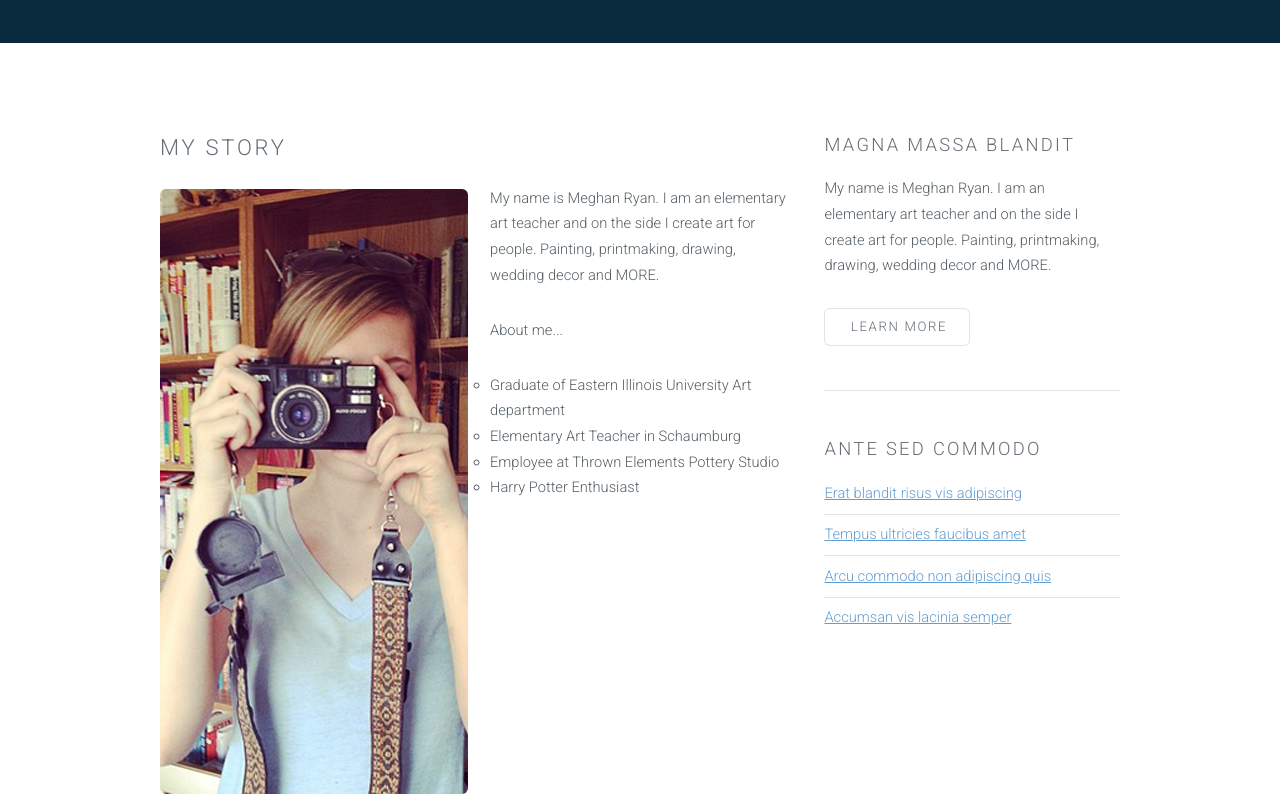
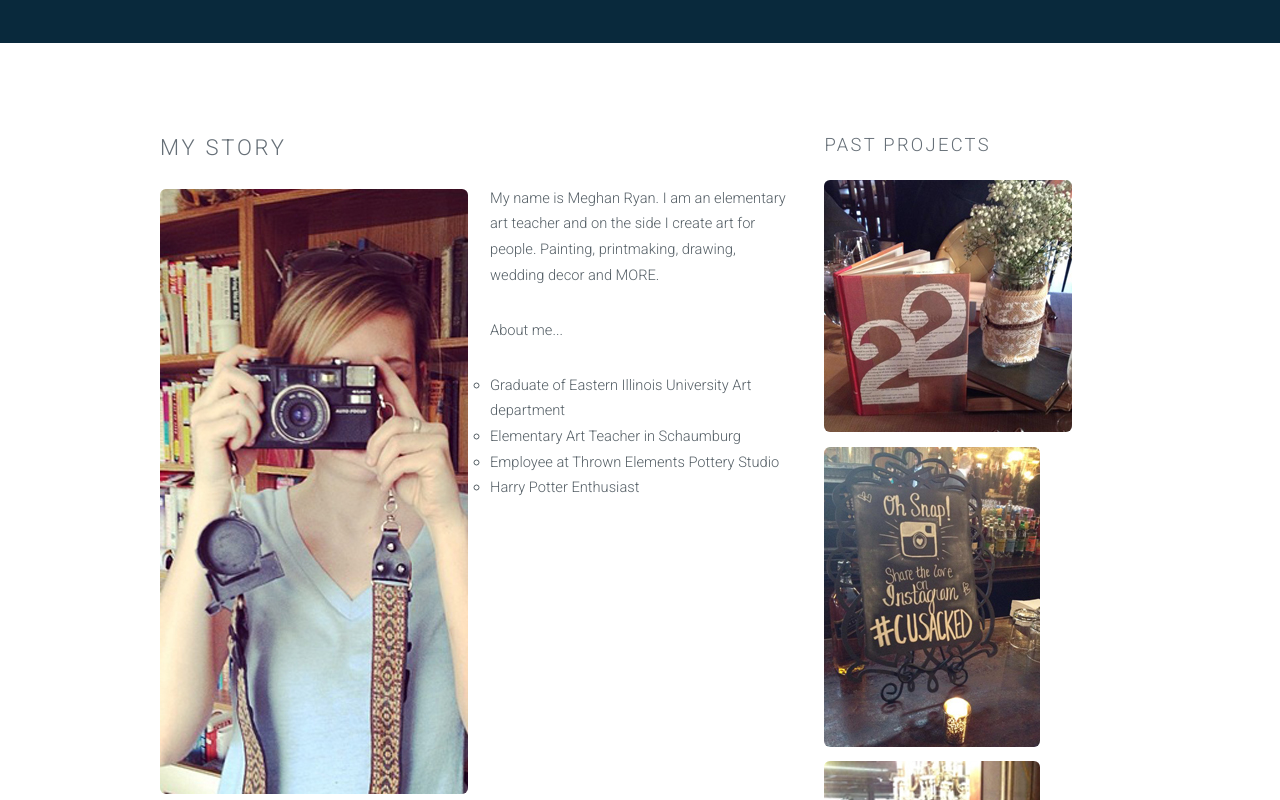
Before and after one commit to kepeternell/WistyPrints, a plain HTML site: page index.html in a window 1280 px wide. Shown: the part 1880-2680 px from the top of the page. Drawn offline with Linux system fonts and the light colour scheme.

Commit message:
past projects

```diff
--- a/css/style.css
+++ b/css/style.css
@@ -1074,7 +1074,6 @@
 			font-size: 0.9em;
 			margin: 2em 0 0 0;
 			padding: 0;
-			text-align: center;
 		}
 
 			#footer .copyright li {
--- a/index.html
+++ b/index.html
@@ -131,22 +131,12 @@
 						</div>
 						<div class="4u">
 							<section>
-								<h3>Magna massa blandit</h3>
-								<p>My name is Meghan Ryan. I am an elementary art teacher and on the side I create art for people. Painting, printmaking, drawing, wedding decor and MORE.</p>
-								<ul class="actions">
-									<li><a href="#" class="button alt">Learn More</a></li>
-								</ul>
+								<h3>Past Projects</h3>
+								<a class="image left"><img src="images/table.jpg" alt="table" /></a>
+								<a class="image left"><img src="images/snap.jpg" alt="" /></a>
+								<a class="image left"><img src="images/menu.jpg" alt="menu" /></a>
 							</section>
-							<hr />
-							<section>
-								<h3>Ante sed commodo</h3>
-								<ul class="alt">
-									<li><a href="#">Erat blandit risus vis adipiscing</a></li>
-									<li><a href="#">Tempus ultricies faucibus amet</a></li>
-									<li><a href="#">Arcu commodo non adipiscing quis</a></li>
-									<li><a href="#">Accumsan vis lacinia semper</a></li>
-								</ul>
-							</section>
+
 						</div>
 					</div>
 				</div>
```
Also changed, not shown: images/menu.jpg (added), images/snap.jpg (added), images/table.jpg (added).
